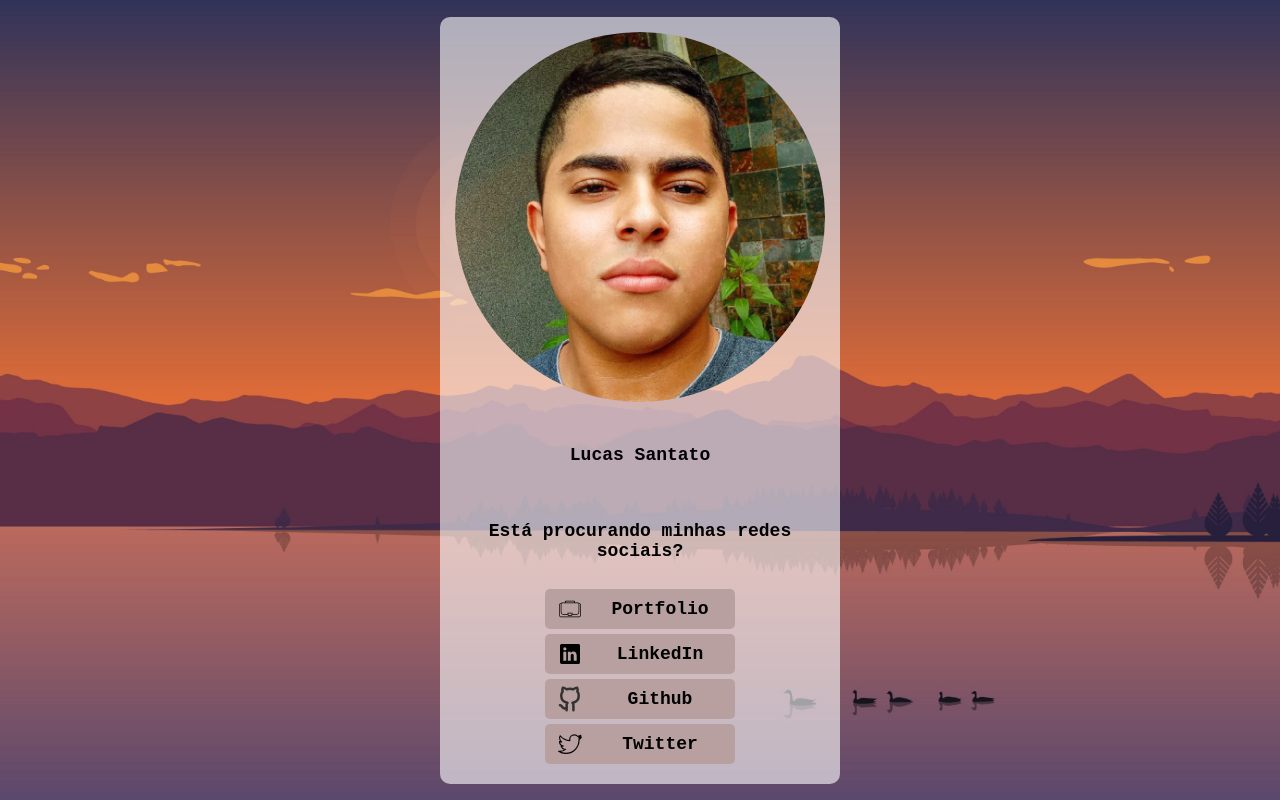
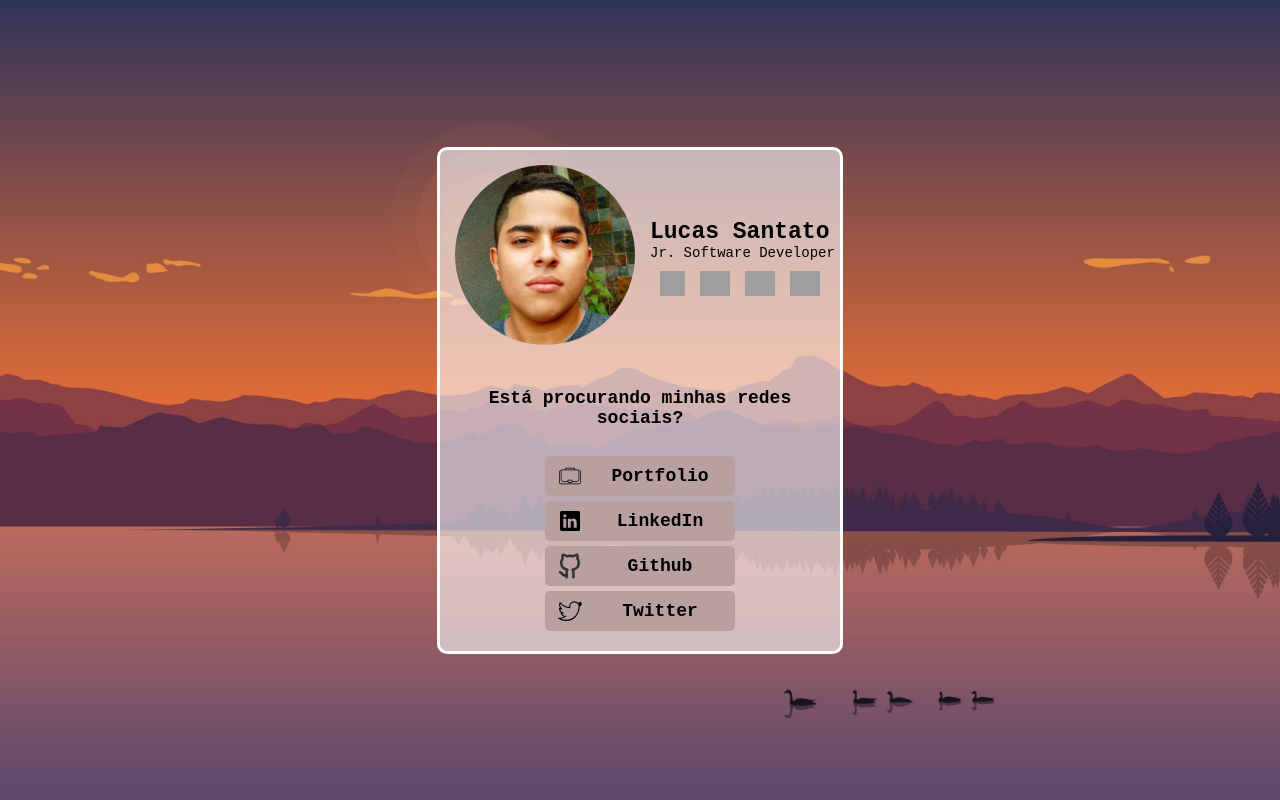
Before and after one commit to Santato7/my-links, a plain HTML site: page index.html in a window 1280 px wide. Drawn offline with Linux system fonts and the light colour scheme; grey boxes are pictures that could not be loaded.

Commit message:
modified:   index.html modified:   style.css

```diff
--- a/index.html
+++ b/index.html
@@ -11,8 +11,21 @@
 
 <body>
   <div class="panel">
-    <img class="panel-selfie" src="./img/selfie.jpeg" alt="selfie">
-    <p class="panel-text">Lucas Santato</p>
+    <div class="container-selfie">
+      <img class="selfie" src="./img/selfie.jpeg" alt="selfie">
+
+      <div class="info">
+        <p class="name">Lucas Santato</p>
+        <p class="description">Jr. Software Developer</p>
+        <div class="stacks">
+          <img alt="Delphi" height="25" width="25" src="https://dtffvb2501i0o.cloudfront.net/images/logos/made-with-delphi-logo-1024.png">
+          <img alt="HTML" height="25" width="35" src="https://raw.githubusercontent.com/devicons/devicon/master/icons/html5/html5-original.svg">
+          <img alt="CSS" height="25" width="35" src="https://raw.githubusercontent.com/devicons/devicon/master/icons/css3/css3-original.svg">
+          <img alt="Javascript" height="25" width="35" src="https://cdn.jsdelivr.net/gh/devicons/devicon/icons/javascript/javascript-original.svg">
+        </div>
+      </div>
+
+    </div>
     <p class="panel-text">Está procurando minhas redes sociais?</p>
 
     <div class="panel-links">
--- a/style.css
+++ b/style.css
@@ -31,17 +31,52 @@ div img {
 .panel {
   display: grid;
   justify-content: center;
+  /* justify-items: center; */
   max-width: 400px;
   max-height: 800px;
 
   background: rgb(255, 255, 255, 0.6);
+  border: solid 3px #fff;
   border-radius: 10px;
 }
 
-.panel-selfie {
+.name,
+.description {
+  text-align: left;
+  margin: 0px;
+}
+
+.name {
+  font-size: 23px;
+  font-weight: 600;
+  margin-top: 15px;
+}
+
+.description {
+  font-size: 14px;
+  color: rgb(0, 0, 0);
+}
+
+.container-selfie {
+  display: grid;
+  grid-template-columns: auto 1fr;
+}
+
+.selfie {
   padding: 15px;
-  max-width: 370px;
+  max-width: 180px;
   border-radius: 300px;
+}
+
+.stacks {
+  margin: 10px;
+  display: flex;
+  flex-wrap: wrap;
+  gap: 15px;
+}
+
+.info {
+  margin: auto 0;
 }
 
 .panel-text {
```
